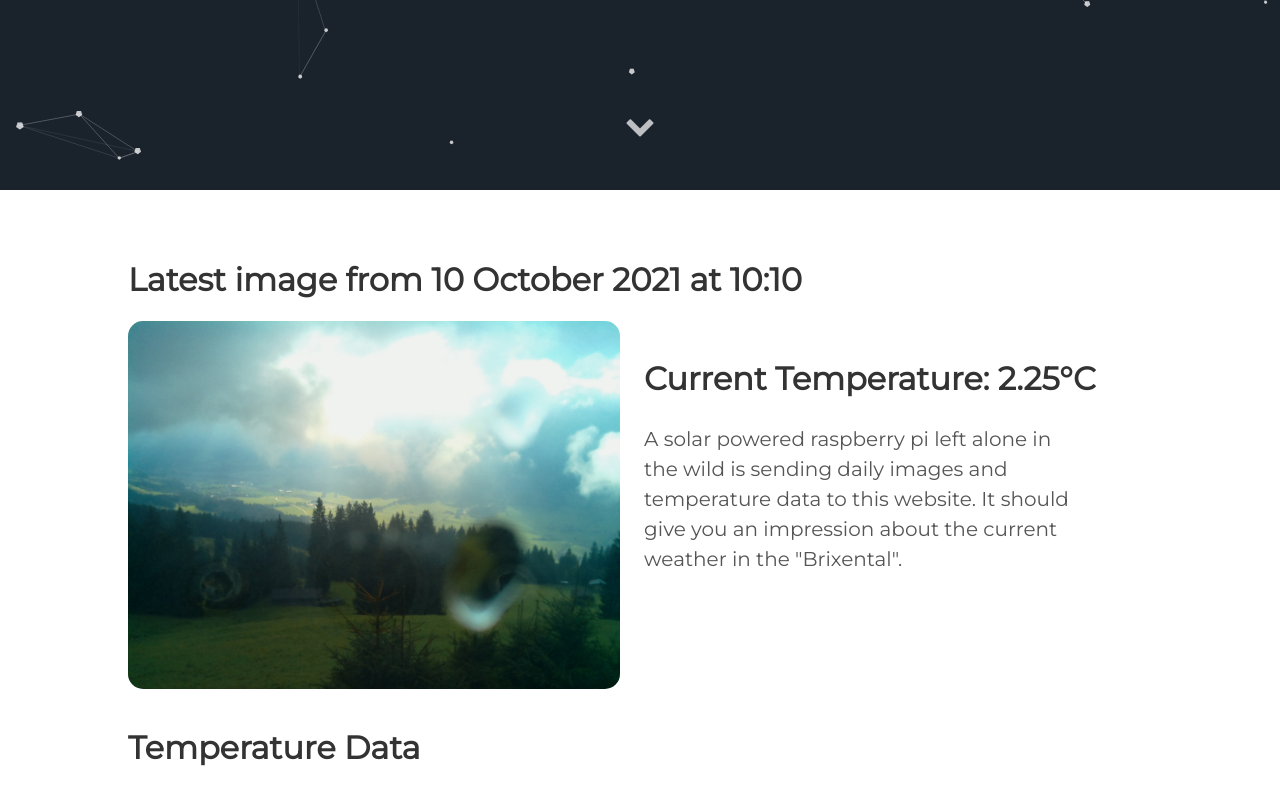
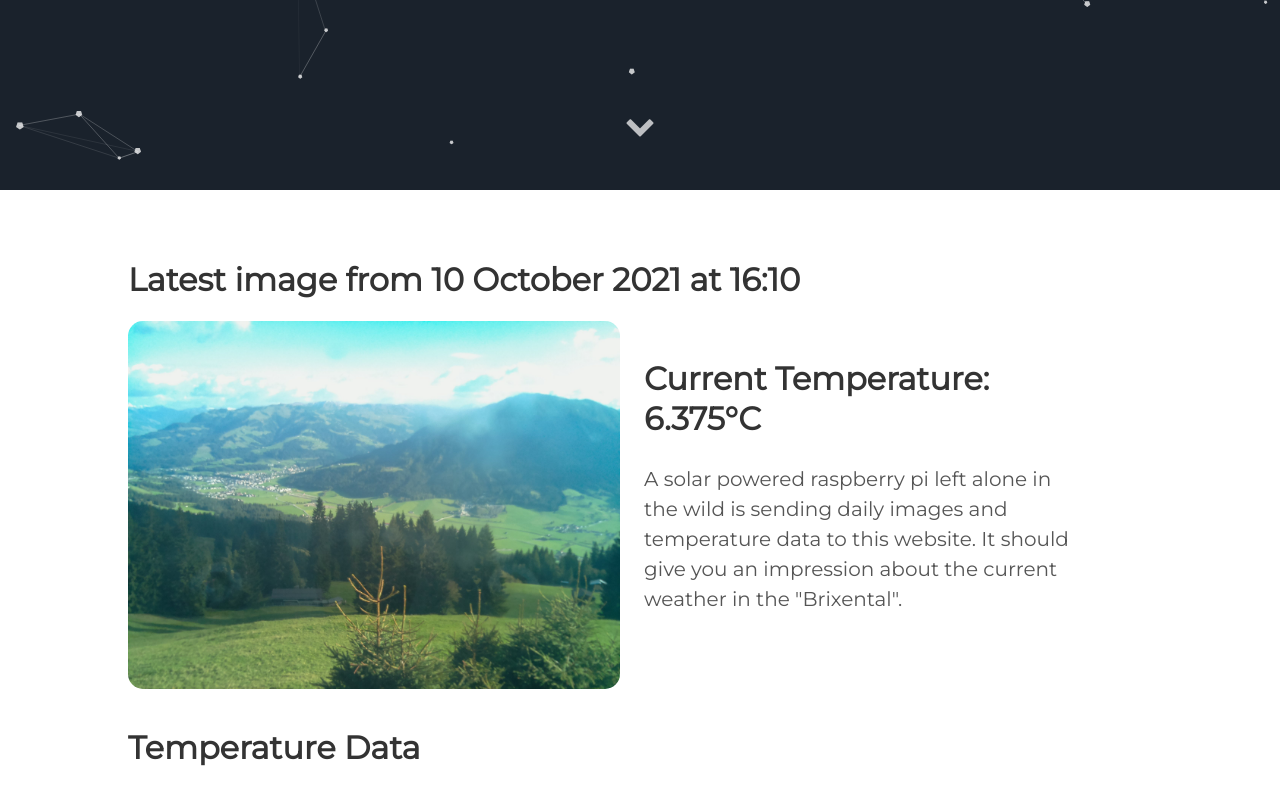
Before and after one commit to vektorious/vektorious.github.io, a Jekyll site: the page built from resources/huette.md, in a window 1280 px wide and 900 px high, scrolled down 710 px. Shown: the top 805 px of the window. Built offline with Jekyll 4.4.1, drawn with Linux system fonts in a browser that asks for light colours.

Commit message:
I'm a bot beep boop

```diff
--- a/resources/huette.md
+++ b/resources/huette.md
@@ -6,13 +6,13 @@ image: '/assets/img/'
 description: 'Live image from the Austrian alps'
 twitter_text: ' '
 ---
-## Latest image from 10 October 2021 at 10:10
+## Latest image from 10 October 2021 at 16:10
 <div class="huette">
   <div class="huette-image">
     <img src="{{ "/assets/img/huette.jpg" | prepend: site.baseurl }}">
   </div>
   <div class="huette-text">
-        <h2>Current Temperature: 2.25°C</h2>
+        <h2>Current Temperature: 6.375°C</h2>
         <p>A solar powered raspberry pi left alone in the wild is sending daily images and temperature data to this website. It should give you an impression about the current weather in the "Brixental".</p>
 
   </div>
```
Also changed, not shown: rpi-script/2021-10-10_160920.txt (renamed from rpi-script/2021-10-10_100921.txt, +5 -5 lines), rpi-script/huette.md (+2 -2 lines), assets/img/huette.jpg, assets/img/temp_plot.png, rpi-script/temp_plot.png, 1 other file.
